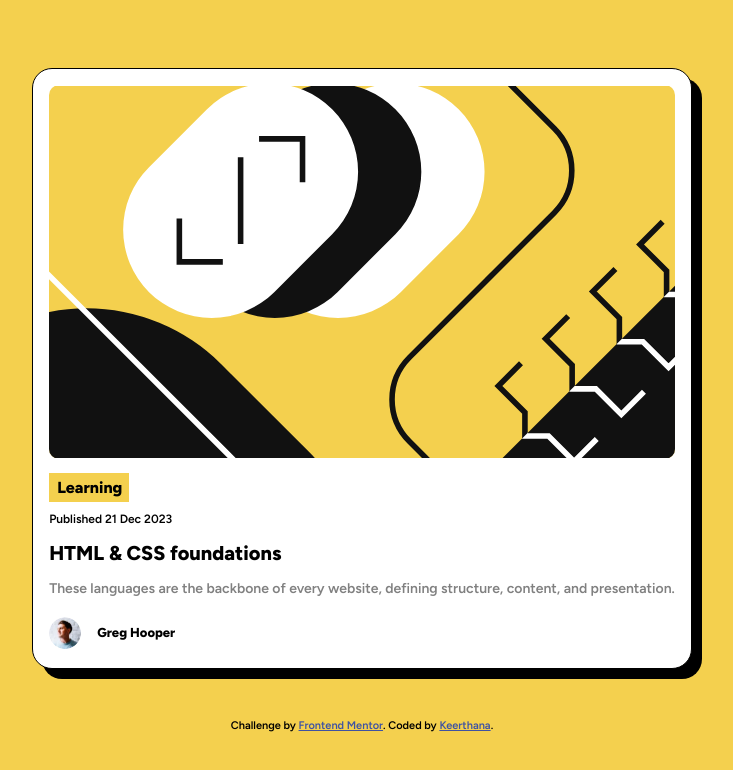
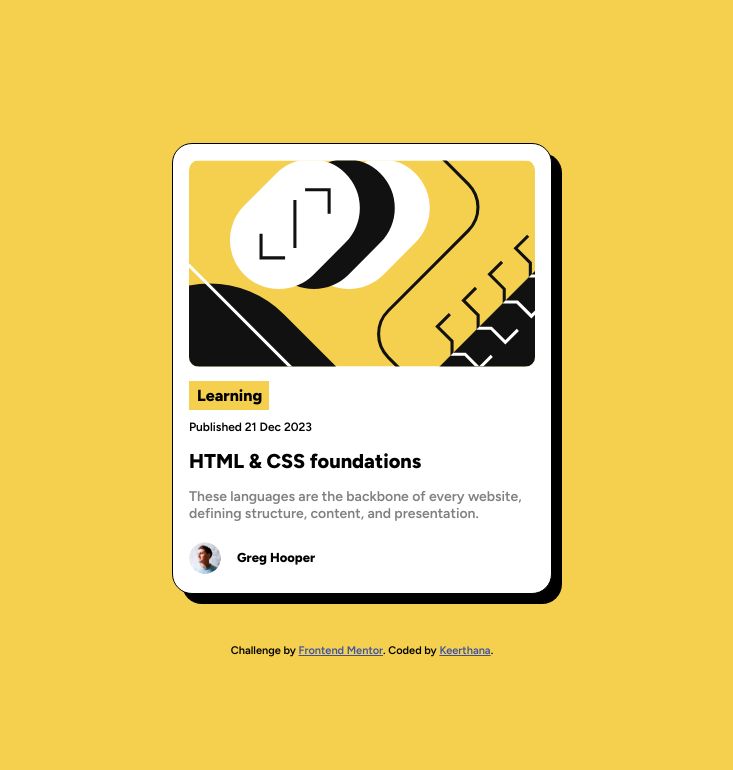
Before and after one commit to keerthana-ks1/Blog-Preview-Card, a plain HTML site: page index.html in a window 1280 px wide. Shown: the whole page, without its empty margins (278-1011 px from the left). Drawn offline with Linux system fonts and the light colour scheme.

Commit message:
modified style.css

```diff
--- a/style.css
+++ b/style.css
@@ -26,11 +26,12 @@ body{
         flex-direction: column;
         height: 100vh;
         padding: 0;
-    }}
+    }
+  }
 
     .container{
         background-color: #fff;
-        max-width: 3800px;
+        max-width: 380px;
         margin-inline: auto;
         padding: 1rem;
         box-shadow: 10px 10px 0px black;
```
